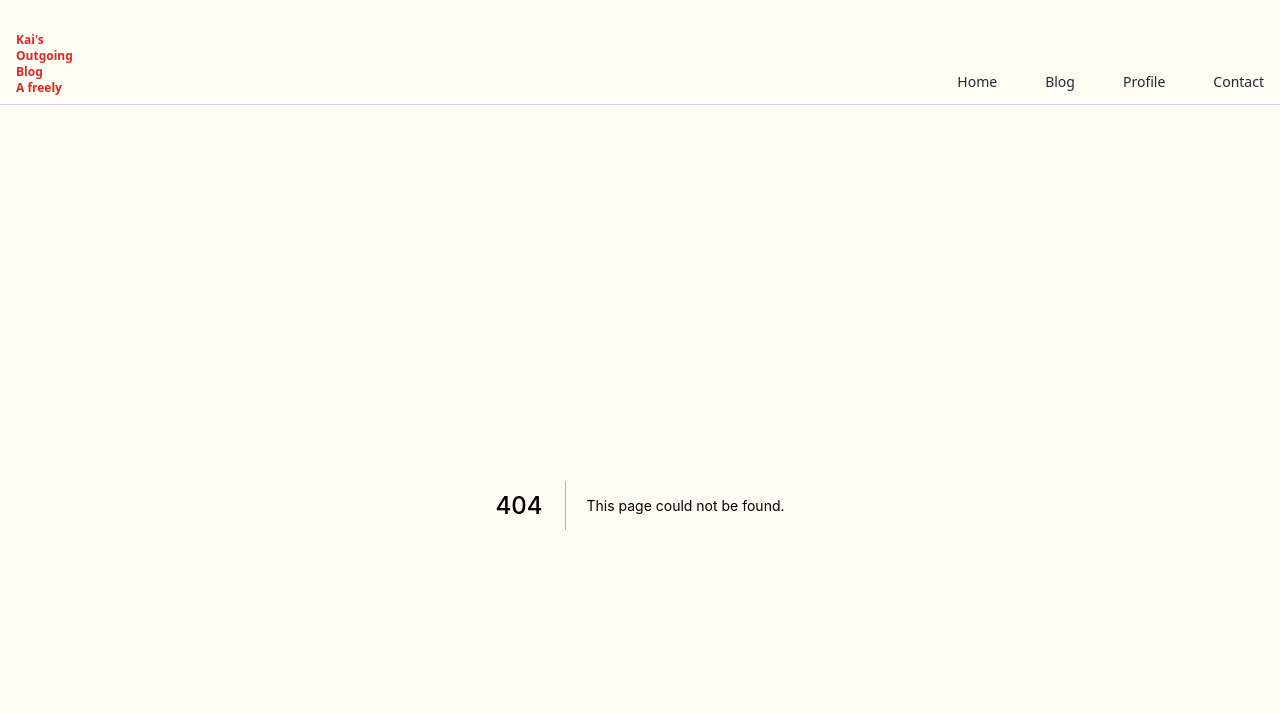
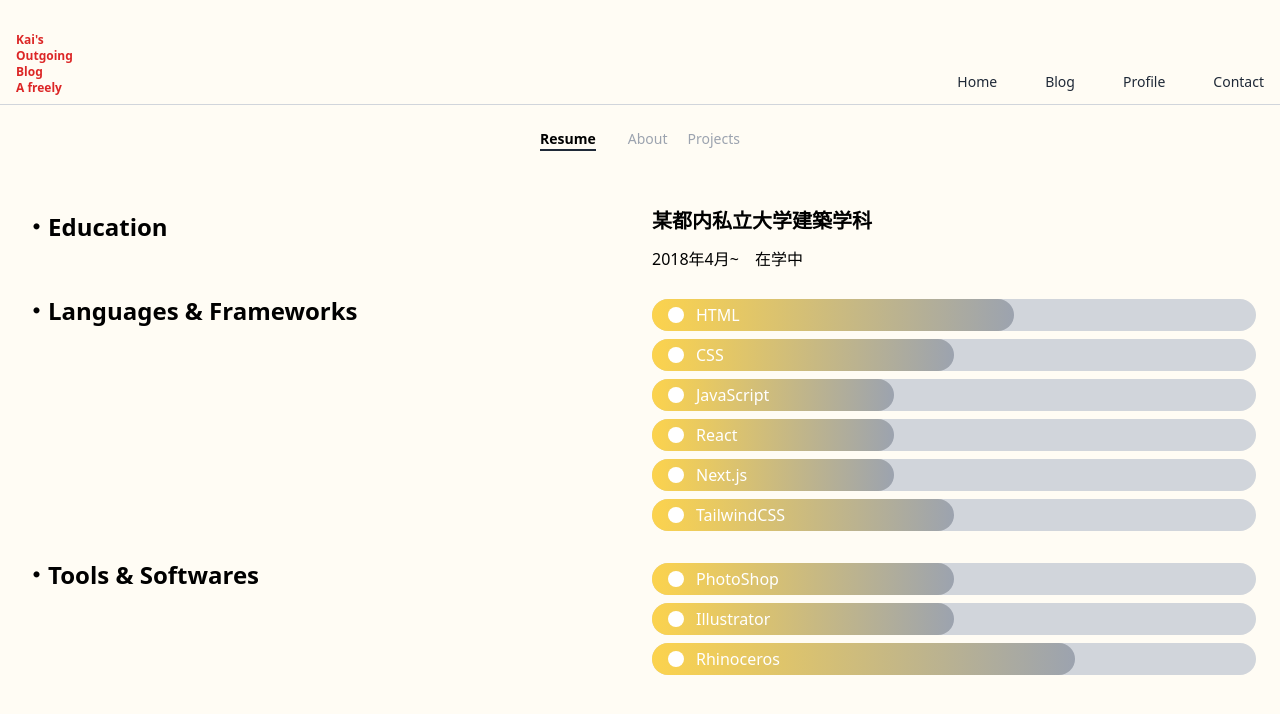
Before and after one commit to nasuka7/My_portfolio_and_blog, a Next.js app: page /resume in a window 1280 px wide. Before the commit this address had no page. Shown: the top 714 px of the page. Built offline with nearby package versions, Linux system fonts and the light colour scheme.

Commit message:
Add Resume

```diff
--- a/src/components/Navbar.tsx
+++ b/src/components/Navbar.tsx
@@ -26,12 +26,12 @@ const Navbar = () => {
 
   useEffect(() => {
     if (pathname === "/profile" ) setActiveItem("About")
-    if (pathname === "/resume" ) setActiveItem("Blog")
-    if (pathname === "/projects" ) setActiveItem("Profile")
+    if (pathname === "/resume" ) setActiveItem("Resume")
+    if (pathname === "/projects" ) setActiveItem("Projects")
   }, [])
 
   return (
-    <div className="flex justify-center mt-4  gap-8 text-sm">
+    <div className="flex justify-center mt-6  gap-8 text-sm">
       <span className="font-bold border-b-2 border-gray-800">{activeItem}</span>
       <div className="space-x-5 text-gray-400">
         <HeadberItem
@@ -49,7 +49,7 @@ const Navbar = () => {
         <HeadberItem
           activeItem={activeItem}
           setActiveItem={setActiveItem}
-          name="Project"
+          name="Projects"
           route="/projects"
         />
       </div>
--- a/src/components/ProjectNavbar.tsx
+++ b/src/components/ProjectNavbar.tsx
@@ -20,7 +20,7 @@ const ProjectsNavbar: FunctionComponent<{
   active: string;
 }> = (props) => {
   return (
-    <div className="flex text-sm justify-center space-x-5 list-none overflow-x-auto py-4">
+    <div className="flex text-sm justify-center space-x-5 list-none overflow-x-auto mt-12  pb-3 border-b-2 border-red-200">
       <NavItem value="all" {...props} />
       <NavItem value="React" {...props} />
       <NavItem value="Javascript" {...props} />
--- a/src/components/bar.tsx
+++ b/src/components/bar.tsx
@@ -9,7 +9,7 @@ const Bar: FunctionComponent<{ data: Skill }> = ({
   return (
     <div className="my-2 text-white bg-gray-300 dark:bg-dark-200 rounded-full">
       <div
-        className="px-4 py-1 flex items-center rounded-full bg-gradient-to-r from-green-400 to-blue-400"
+        className="px-4 py-1 flex items-center rounded-full bg-gradient-to-r from-yellow-300 to-gray-400"
         style={{ width: bar_width }}
       >
         <Icon className="mr-3" />
--- a/src/data.ts
+++ b/src/data.ts
@@ -1,5 +1,6 @@
 import { AiOutlineDownCircle } from "react-icons/ai";
-import { IProject, Service } from "./types";
+import { BsCircleFill } from 'react-icons/bs';
+import { IProject, Service, Skill } from "./types";
 
 export const services: Service[] = [
   {
@@ -29,6 +30,57 @@ export const services: Service[] = [
   },
 ]
 
+export const languages: Skill[] = [
+  {
+    name:"HTML",
+    level:"60%",
+    Icon:BsCircleFill
+  },
+  {
+    name:"CSS",
+    level:"50%",
+    Icon:BsCircleFill
+  },
+  {
+    name:"JavaScript",
+    level:"40%",
+    Icon:BsCircleFill
+  },
+  {
+    name:"React",
+    level:"40%",
+    Icon:BsCircleFill
+  },
+  {
+    name:"Next.js",
+    level:"40%",
+    Icon:BsCircleFill
+  },
+  {
+    name:"TailwindCSS",
+    level:"50%",
+    Icon:BsCircleFill
+  },
+]
+
+export const tools: Skill[] = [
+  {
+    name:"PhotoShop",
+    level:"50%",
+    Icon:BsCircleFill
+  },
+  {
+    name:"Illustrator",
+    level:"50%",
+    Icon:BsCircleFill
+  },
+  {
+    name:"Rhinoceros",
+    level:"70%",
+    Icon:BsCircleFill
+  },
+]
+
 export const projects: IProject[] = [
   {
     id: 1,
--- a/src/pages/projects.tsx
+++ b/src/pages/projects.tsx
@@ -3,6 +3,7 @@ import ProjectCard from '../components/ProjectCard';
 import ProjectsNavbar from '../components/ProjectNavbar';
 import { Category } from '../types';
 import { projects as projectsData } from "../data";
+import Navbar from '../components/Navbar';
 
 const Projects = () => {
   const [projects, setProjects] = useState(projectsData);
@@ -26,6 +27,7 @@ const Projects = () => {
 
   return (
     <div className="px-10 py-2">
+      <Navbar />
       <ProjectsNavbar
         handlerFilterCategory={handlerFilterCategory}
         active={active}
--- /dev/null
+++ b/src/pages/resume.tsx
@@ -0,0 +1,39 @@
+import Bar from '../components/Bar';
+import Navbar from '../components/Navbar';
+import { languages, tools } from '../data';
+
+const resume = () => {
+  return (
+    <div className="px-6">
+      <Navbar />
+      <div className="grid gap-6 md:grid-cols-2 mt-12">
+        <div>
+          <h5 className="my-3 text-2xl font-bold">・Education</h5>
+        </div>
+        <div>
+          <h5 className="my-2 text-xl font-bold">某都内私立大学建築学科</h5>
+          <p className="my-3">2018年4月~　在学中</p>
+        </div>
+      </div>
+
+      <div className="grid gap-6 md:grid-cols-2">
+        <h5 className="my-3 text-2xl font-bold">・Languages & Frameworks</h5>
+        <div className="my-2">
+          {languages.map((Language) => (
+            <Bar data={Language} key={Language.name} />
+          ))}
+        </div>
+      </div>
+      <div className="grid gap-6 md:grid-cols-2">
+        <h5 className="my-3 text-2xl font-bold">・Tools & Softwares</h5>
+        <div className="my-2">
+          {tools.map((tool) => (
+            <Bar data={tool} key={tool.name} />
+          ))}
+        </div>
+      </div>
+    </div>
+  );
+};
+
+export default resume;
```
